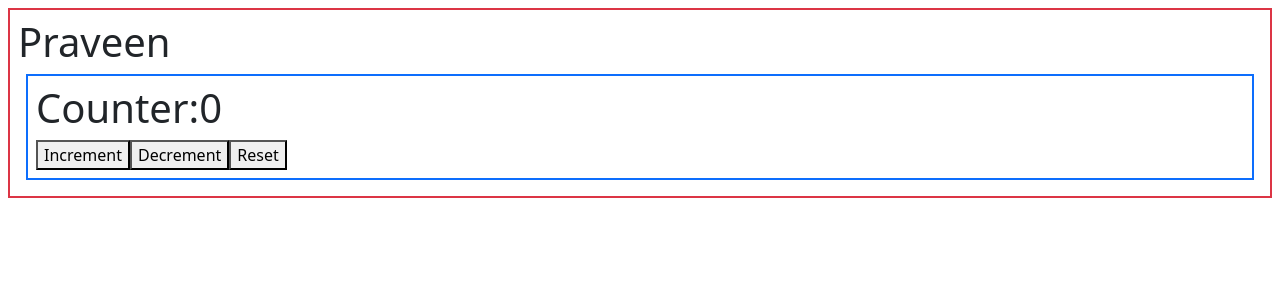
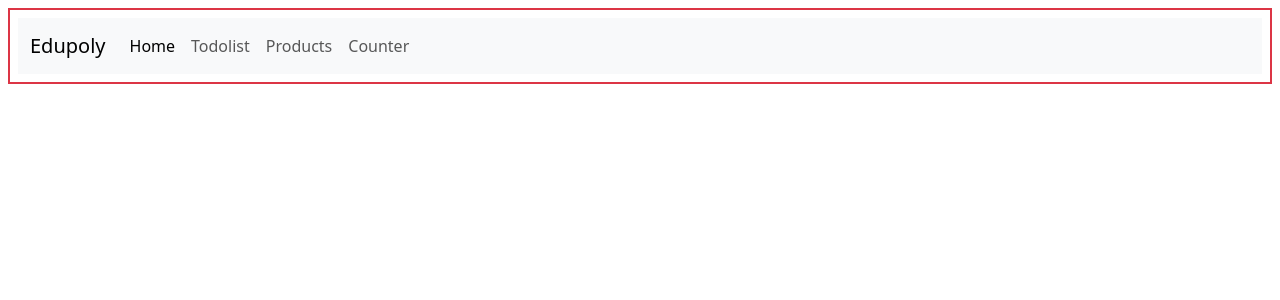
Before and after one commit to edupoly/rb56, a React (Vite) app: page / in a window 1280 px wide. Shown: the top 300 px of the page. Built offline with nearby package versions, Linux system fonts and the light colour scheme.

Commit message:
rtk-query

```diff
--- a/package.json
+++ b/package.json
@@ -13,7 +13,8 @@
     "@reduxjs/toolkit": "^2.11.2",
     "react": "^19.2.0",
     "react-dom": "^19.2.0",
-    "react-redux": "^9.2.0"
+    "react-redux": "^9.2.0",
+    "react-router-dom": "^6.30.3"
   },
   "devDependencies": {
     "@eslint/js": "^9.39.1",
--- a/src/App.jsx
+++ b/src/App.jsx
@@ -1,10 +1,14 @@
+import { Outlet } from "react-router-dom";
+import Navbar from "./components/Navbar";
 import Counter from "./features/counter/Counter";
+import Products from "./features/products/Products";
+import Todolist from "./features/todolist/Todolist";
 
 function App() {
   return (
     <div className="border border-2 p-2 m-2 border-danger">
-      <h1>Praveen</h1>
-      <Counter></Counter>
+      <Navbar />
+      <Outlet></Outlet>
     </div>
   );
 }
--- a/src/app/store.js
+++ b/src/app/store.js
@@ -1,8 +1,16 @@
 import { configureStore } from "@reduxjs/toolkit";
 import counterReducer from "../features/counter/counterSlice";
+import { productsApi } from "../services/products";
+import { setupListeners } from "@reduxjs/toolkit/query";
+import { todosApi } from "../services/todos";
 
 export const store = configureStore({
   reducer: {
     counter: counterReducer,
+    [productsApi.reducerPath]: productsApi.reducer,
+    [todosApi.reducerPath]: todosApi.reducer,
   },
+  middleware: (getDefaultMiddleware) =>
+    getDefaultMiddleware().concat(productsApi.middleware, todosApi.middleware),
 });
+setupListeners(store.dispatch);
--- /dev/null
+++ b/src/components/Navbar.jsx
@@ -0,0 +1,51 @@
+import React from "react";
+import { Link } from "react-router-dom";
+
+function Navbar() {
+  return (
+    <nav class="navbar navbar-expand-lg bg-body-tertiary">
+      <div class="container-fluid">
+        <a class="navbar-brand" href="#">
+          Edupoly
+        </a>
+        <button
+          class="navbar-toggler"
+          type="button"
+          data-bs-toggle="collapse"
+          data-bs-target="#navbarNav"
+          aria-controls="navbarNav"
+          aria-expanded="false"
+          aria-label="Toggle navigation"
+        >
+          <span class="navbar-toggler-icon"></span>
+        </button>
+        <div class="collapse navbar-collapse" id="navbarNav">
+          <ul class="navbar-nav">
+            <li class="nav-item">
+              <Link class="nav-link active" aria-current="page" to="/">
+                Home
+              </Link>
+            </li>
+            <li class="nav-item">
+              <Link class="nav-link" to="/todolist">
+                Todolist
+              </Link>
+            </li>
+            <li class="nav-item">
+              <Link class="nav-link" to="/products">
+                Products
+              </Link>
+            </li>
+            <li class="nav-item">
+              <Link class="nav-link" to="/counter">
+                Counter
+              </Link>
+            </li>
+          </ul>
+        </div>
+      </div>
+    </nav>
+  );
+}
+
+export default Navbar;
--- a/src/features/counter/Counter.jsx
+++ b/src/features/counter/Counter.jsx
@@ -35,3 +35,6 @@ function Counter() {
 }
 
 export default Counter;
+// data layer
+// service layer
+// presentation layer
--- /dev/null
+++ b/src/features/products/Products.jsx
@@ -0,0 +1,22 @@
+import React from "react";
+import { useGetAllProductsQuery } from "../../services/products";
+
+function Products() {
+  var { isLoading, data } = useGetAllProductsQuery();
+  return (
+    <div className="border border-2 p-2 m-2 border-secondary">
+      <h1>Products</h1>
+      {isLoading && (
+        <div class="spinner-border" role="status">
+          <span class="visually-hidden">Loading...</span>
+        </div>
+      )}
+      {!isLoading &&
+        data.products.map((product) => {
+          return <li>{product.title}</li>;
+        })}
+    </div>
+  );
+}
+
+export default Products;
--- /dev/null
+++ b/src/features/todolist/Todolist.jsx
@@ -0,0 +1,21 @@
+import React from "react";
+import { useGetAllTodosQuery } from "../../services/todos";
+
+function Todolist() {
+  var { isLoading, data } = useGetAllTodosQuery();
+  return (
+    <div className="border border-2 p-2 m-2 border-primary">
+      <h1>Todolist</h1>
+      {isLoading && <b>Loading</b>}
+      {!isLoading && (
+        <ul>
+          {data.map((todo) => {
+            return <li>{todo.title}</li>;
+          })}
+        </ul>
+      )}
+    </div>
+  );
+}
+
+export default Todolist;
--- a/src/main.jsx
+++ b/src/main.jsx
@@ -4,8 +4,33 @@ import "./index.css";
 import App from "./App.jsx";
 import { store } from "./app/store.js";
 import { Provider } from "react-redux";
+import { createBrowserRouter, RouterProvider } from "react-router-dom";
+import Todolist from "./features/todolist/Todolist.jsx";
+import Counter from "./features/counter/Counter.jsx";
+import Products from "./features/products/Products.jsx";
+const router = createBrowserRouter([
+  {
+    path: "/",
+    element: <App></App>,
+    children: [
+      {
+        path: "/todolist",
+        element: <Todolist></Todolist>,
+      },
+      {
+        path: "/counter",
+        element: <Counter></Counter>,
+      },
+      {
+        path: "/products",
+        element: <Products></Products>,
+      },
+    ],
+  },
+]);
+
 createRoot(document.getElementById("root")).render(
   <Provider store={store}>
-    <App />
+    <RouterProvider router={router}></RouterProvider>
   </Provider>,
 );
--- /dev/null
+++ b/src/services/products.js
@@ -0,0 +1,17 @@
+// Need to use the React-specific entry point to import createApi
+import { createApi, fetchBaseQuery } from "@reduxjs/toolkit/query/react";
+
+// Define a service using a base URL and expected endpoints
+export const productsApi = createApi({
+  reducerPath: "productsApi",
+  baseQuery: fetchBaseQuery({ baseUrl: "https://dummyjson.com/products" }),
+  endpoints: (builder) => ({
+    getAllProducts: builder.query({
+      query: () => `/`,
+    }),
+  }),
+});
+
+// Export hooks for usage in functional components, which are
+// auto-generated based on the defined endpoints
+export const { useGetAllProductsQuery } = productsApi;
--- /dev/null
+++ b/src/services/todos.js
@@ -0,0 +1,19 @@
+// Need to use the React-specific entry point to import createApi
+import { createApi, fetchBaseQuery } from "@reduxjs/toolkit/query/react";
+
+// Define a service using a base URL and expected endpoints
+export const todosApi = createApi({
+  reducerPath: "todosApi",
+  baseQuery: fetchBaseQuery({
+    baseUrl: "https://jsonplaceholder.typicode.com/todos",
+  }),
+  endpoints: (builder) => ({
+    getAllTodos: builder.query({
+      query: () => ``,
+    }),
+  }),
+});
+
+// Export hooks for usage in functional components, which are
+// auto-generated based on the defined endpoints
+export const { useGetAllTodosQuery } = todosApi;
```
Also changed, not shown: 1 other file (tests, documents, lock files or other folders).
